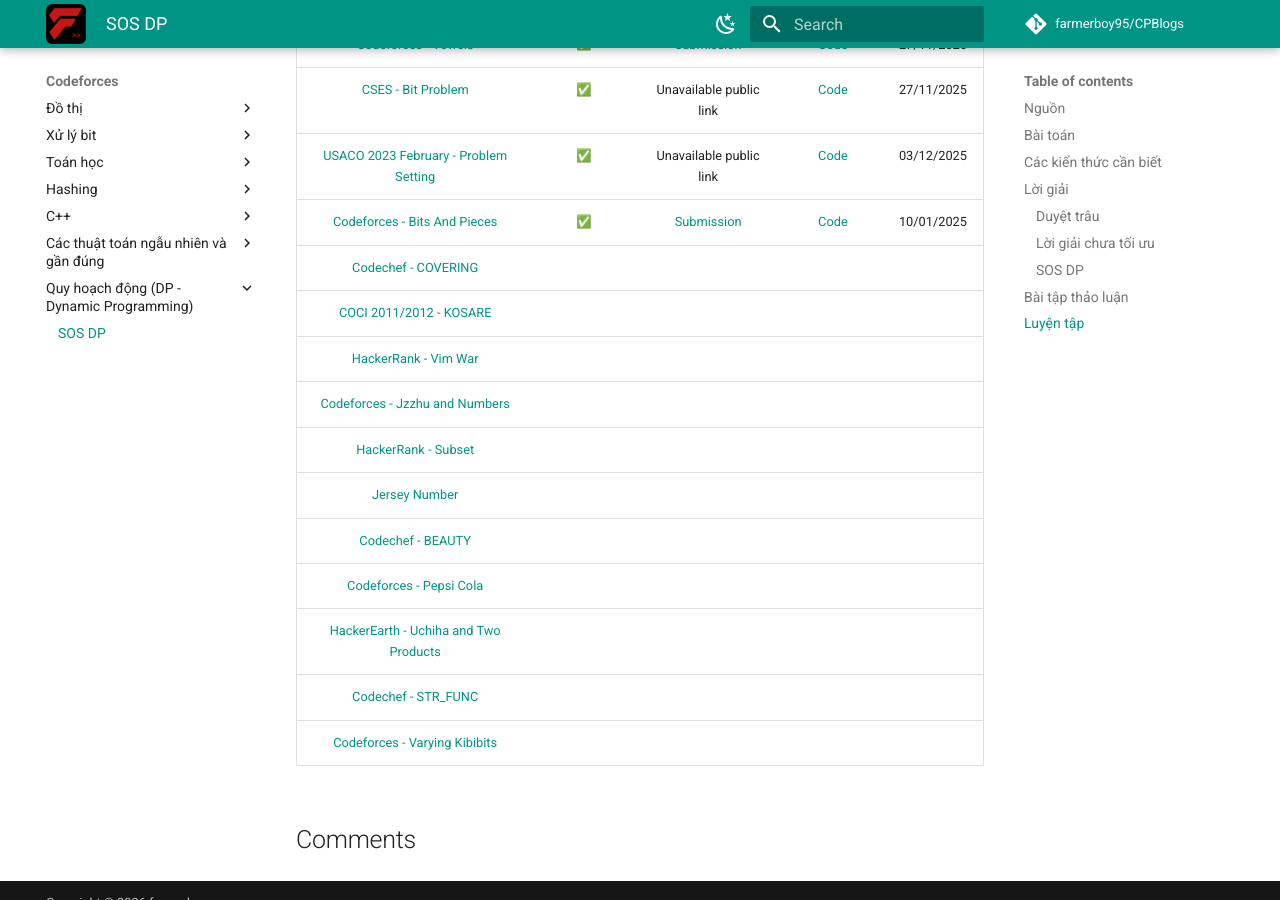
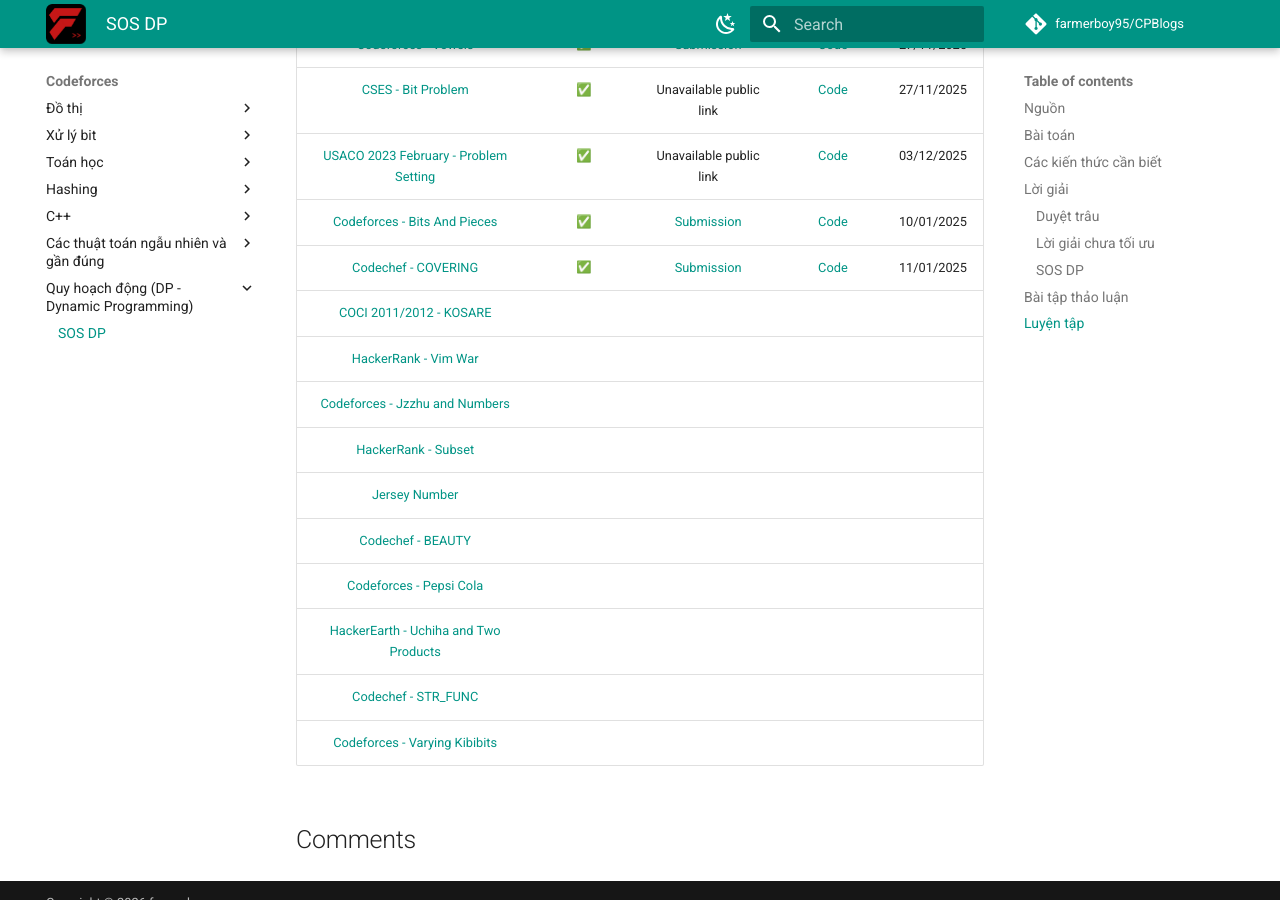
Before and after one commit to farmerboy95/CPBlogs, an MkDocs documentation site: the page built from docs/Codeforces/dp/sos-dp.md, in a window 1280 px wide and 900 px high, scrolled down 4004 px. Built offline with MkDocs 1.6.1 and Material for MkDocs 9.7.7, drawn with Linux system fonts in a browser that asks for light colours; emoji names are drawn with the system emoji font; comment, search, counter and statistics services are not loaded.

Commit message:
Update Codechef - COVERING entry with submission link

```diff
--- a/docs/Codeforces/dp/sos-dp.md
+++ b/docs/Codeforces/dp/sos-dp.md
@@ -123,7 +123,7 @@
 | [CSES - Bit Problem](https://cses.fi/problemset/task/1654) | :white_check_mark: | Unavailable public link | [Code](https://github.com/farmerboy95/CompetitiveProgramming/blob/master/CSES/CSES%201654.cpp) | 27/11/2025 |
 | [USACO 2023 February - Problem Setting](http://usaco.org/index.php?page=viewproblem2&cpid=1309) | :white_check_mark: | Unavailable public link | [Code](https://github.com/farmerboy95/CompetitiveProgramming/blob/master/USACO/USACO%2023feb-problem-setting.cpp) | 03/12/2025 |
 | [Codeforces - Bits And Pieces](https://codeforces.com/contest/1208/problem/F) | :white_check_mark: | [Submission](https://codeforces.com/contest/1208/submission/357263374) | [Code](https://github.com/farmerboy95/CompetitiveProgramming/blob/master/Codeforces/CF1208-D12-F.cpp) | 10/01/2025 |
-| [Codechef - COVERING](https://www.codechef.com/problems/COVERING) | | | | |
+| [Codechef - COVERING](https://www.codechef.com/problems/COVERING) | :white_check_mark: | [Submission](https://www.codechef.com/viewsolution/1225153608) | [Code](https://github.com/farmerboy95/CompetitiveProgramming/blob/master/Codechef/CODECHEF%20COVERING.cpp) | 11/01/2025 |
 | [COCI 2011/2012 - KOSARE](http://hsin.hr/coci/archive/2011_2012/contest6_tasks.pdf) | | | | |
 | [HackerRank - Vim War](https://www.hackerrank.com/contests/w16/challenges/vim-war) | | | | |
 | [Codeforces - Jzzhu and Numbers](https://codeforces.com/problemset/problem/449/D) | | | | |
```
